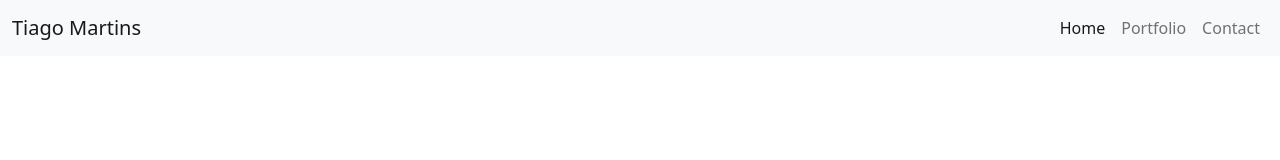
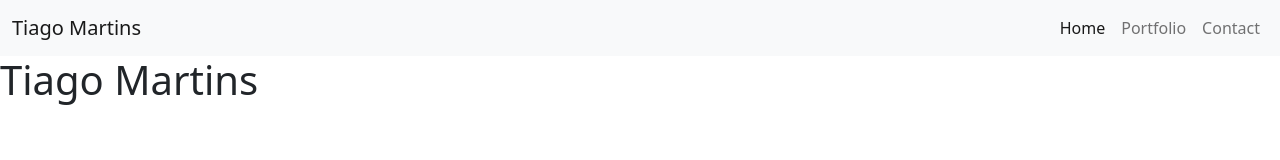
Before and after one commit to TiagoMartins14/Portfolio, a plain HTML site: page index.html in a window 1280 px wide. Drawn offline with nearby package versions, Linux system fonts and the light colour scheme.

Commit message:
Created banner

```diff
--- a/index.html
+++ b/index.html
@@ -22,4 +22,9 @@
         </div>
       </div>
     </nav>
+    <section class="banner">
+      <div class="row">
+        <h1>Tiago Martins</h1>
+      </div>
+    </section>
   </body>
```
Also changed, not shown: Ressources/Index banner.jpg (added).
